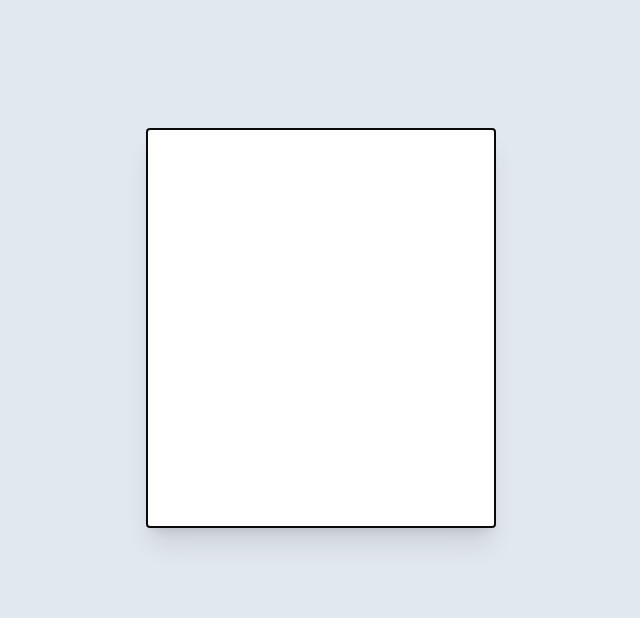
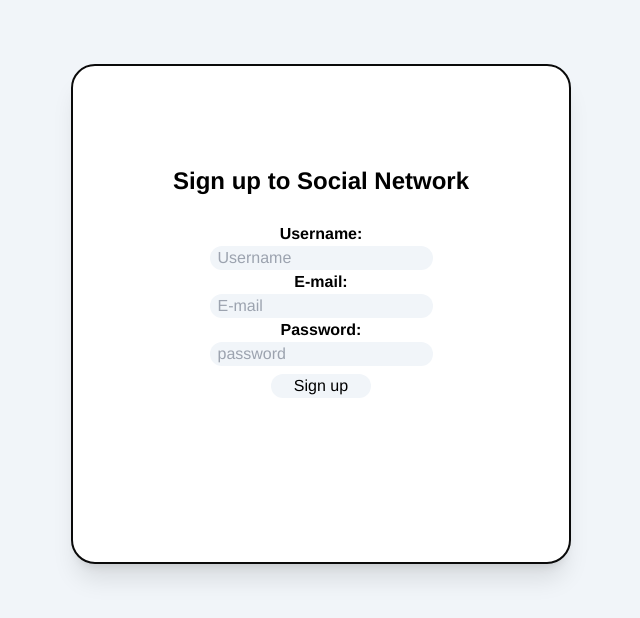
Before and after one commit to kris34/SocialNetwork-Frontend, an Angular app: page /register in a window 1280 px wide. Shown: the top 618 px of the page, without its empty margins (319-959 px from the left). Built offline with nearby package versions, Linux system fonts and the light colour scheme.

Commit message:
add more style to register form

```diff
--- a/src/app/user/components/register/register.component.html
+++ b/src/app/user/components/register/register.component.html
@@ -1,3 +1,26 @@
 <div
-  class="border-neutral-950 shadow-xl rounded bg-white ml-auto mt-[10%] mr-auto absolute inset-x-0 border-solid border-y-2 border-x-2 w-[350px] h-[400px]"
-></div>
+  class="border-neutral-950 shadow-xl overflow-hidden rounded-3xl bg-white ml-auto mt-[5%] mr-auto absolute inset-x-0 border-solid border-y-2 border-x-2 w-[500px] h-[500px]"
+>
+  <div class="relative h-[50px] mt-[20%]">
+    <h1 class="text-center relative mt-[5%] text-2xl font-bold">
+      Sign up to Social Network
+    </h1>
+    <form class="text-center relative mt-[5%]">
+      <label class="font-bold">Username:</label><br />
+      <input
+        class="bg-slate-100 rounded-3xl pl-2 pr-2"
+        type="text"
+        placeholder="Username"
+      /><br />
+      <label class="font-bold">E-mail:</label><br />
+      <input class="bg-slate-100 rounded-3xl pl-2 pr-2" type="text" placeholder="E-mail"/><br />
+      <label class="font-bold">Password:</label><br />
+      <input class="bg-slate-100 rounded-3xl pl-2 pr-2" type="text" placeholder="password" /><br />
+      <button
+        class="bg-slate-100 rounded-2xl relative mt-[8px] w-[20%] text-center"
+      >
+        Sign up
+      </button>
+    </form>
+  </div>
+</div>
--- a/src/index.html
+++ b/src/index.html
@@ -1,13 +1,13 @@
-<!doctype html>
+<!DOCTYPE html>
 <html lang="en">
-<head>
-  <meta charset="utf-8">
-  <title>Finances</title>
-  <base href="/">
-  <meta name="viewport" content="width=device-width, initial-scale=1">
-  <link rel="icon" type="image/x-icon" href="favicon.ico">
-</head>
-<body class="bg-slate-200">
-  <app-root></app-root>
-</body>
+  <head>
+    <meta charset="utf-8" />
+    <title>Social Network</title>
+    <base href="/" />
+    <meta name="viewport" content="width=device-width, initial-scale=1" />
+    <link rel="icon" type="image/x-icon" href="favicon.ico" />
+  </head>
+  <body class="bg-slate-100">
+    <app-root></app-root>
+  </body>
 </html>
--- a/src/styles.css
+++ b/src/styles.css
@@ -2,3 +2,7 @@
 @tailwind base;
 @tailwind components;
 @tailwind utilities;
+
+body {
+  font-family: Helvetica Neue;
+}
```
